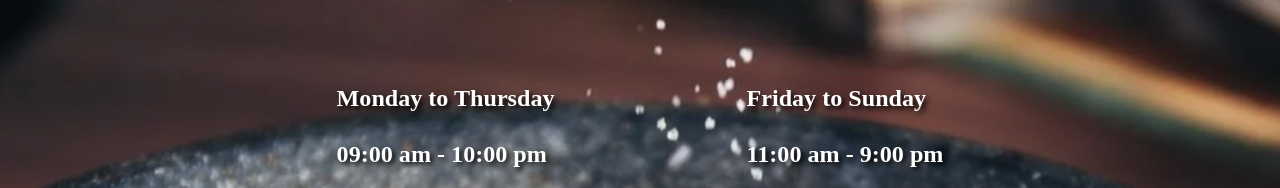
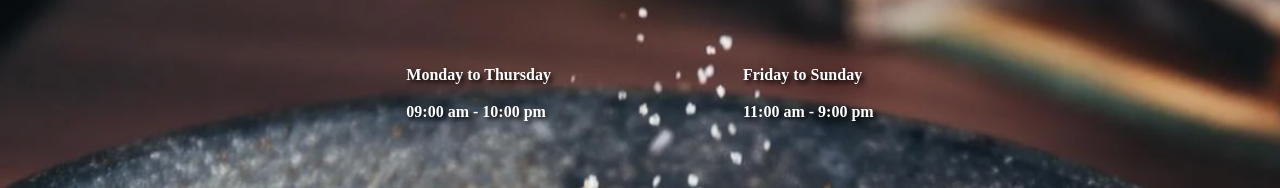
Before and after one commit to BeKind-Rewind/cousine, a plain HTML site: page index.html in a window 1280 px wide. Shown: the part 2324-2512 px from the top of the page. Drawn offline with Linux system fonts and the light colour scheme.

Commit message:
adjusted footer font

```diff
--- a/css/style.css
+++ b/css/style.css
@@ -103,6 +103,10 @@ h4 {
   font-size: 1.5rem;
 }
 
+h6 {
+  font-size: 1rem;
+  text-align:justify;
+}
 /********/
 /** links/
 /********/
```
